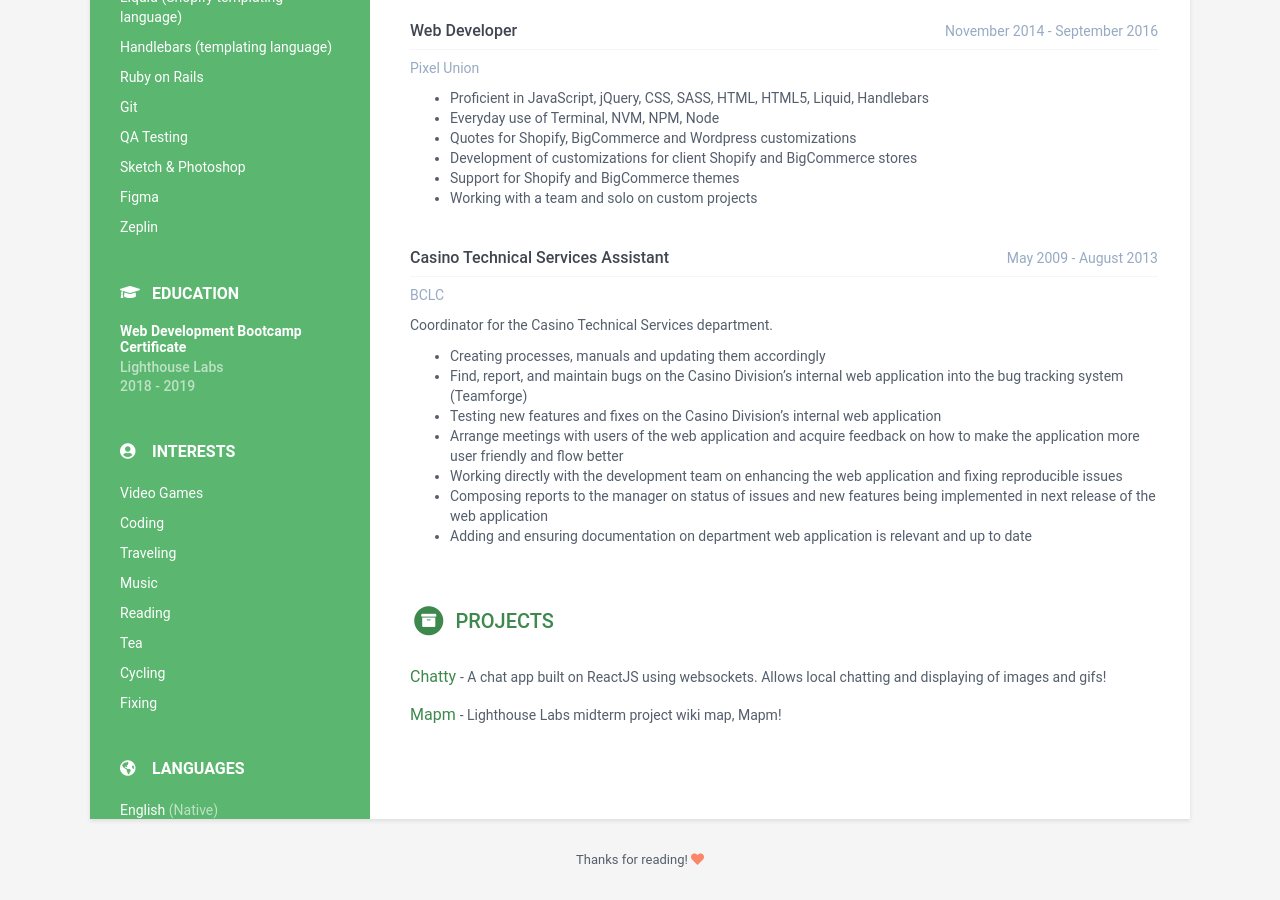
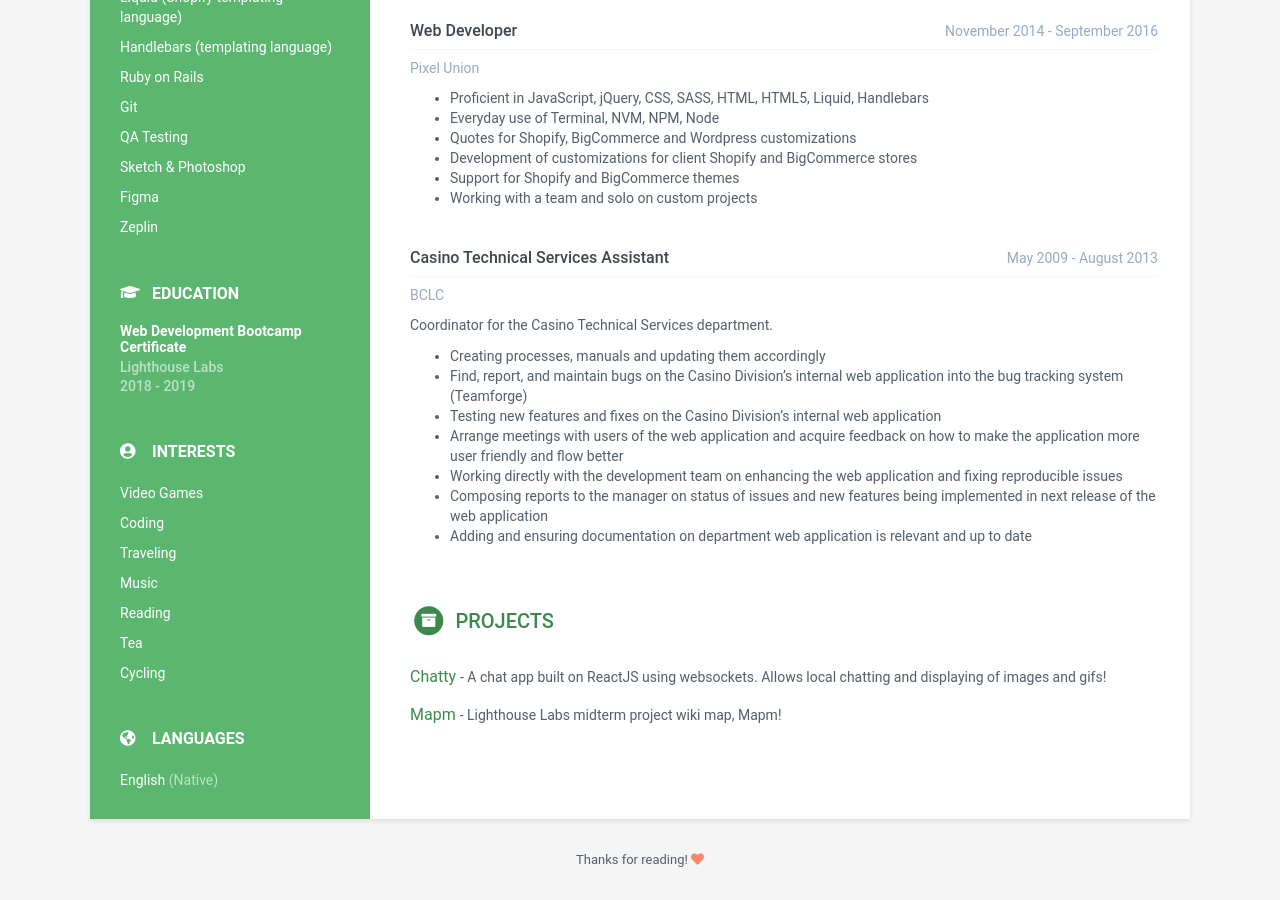
Before and after one commit to Jesswinters/Jesswinters.github.io, a Jekyll site: the page built from index.html, in a window 1280 px wide and 900 px high, scrolled down 639 px. Built offline with Jekyll 4.4.1, drawn with Linux system fonts in a browser that asks for light colours.

Commit message:
Removed 'Fixing' from skills list

```diff
--- a/_data/data.yml
+++ b/_data/data.yml
@@ -48,9 +48,6 @@ sidebar:
       link:
 
     - item: Cycling
-      link:
-
-    - item: Fixing
       link:
 
 career-profile:
```
